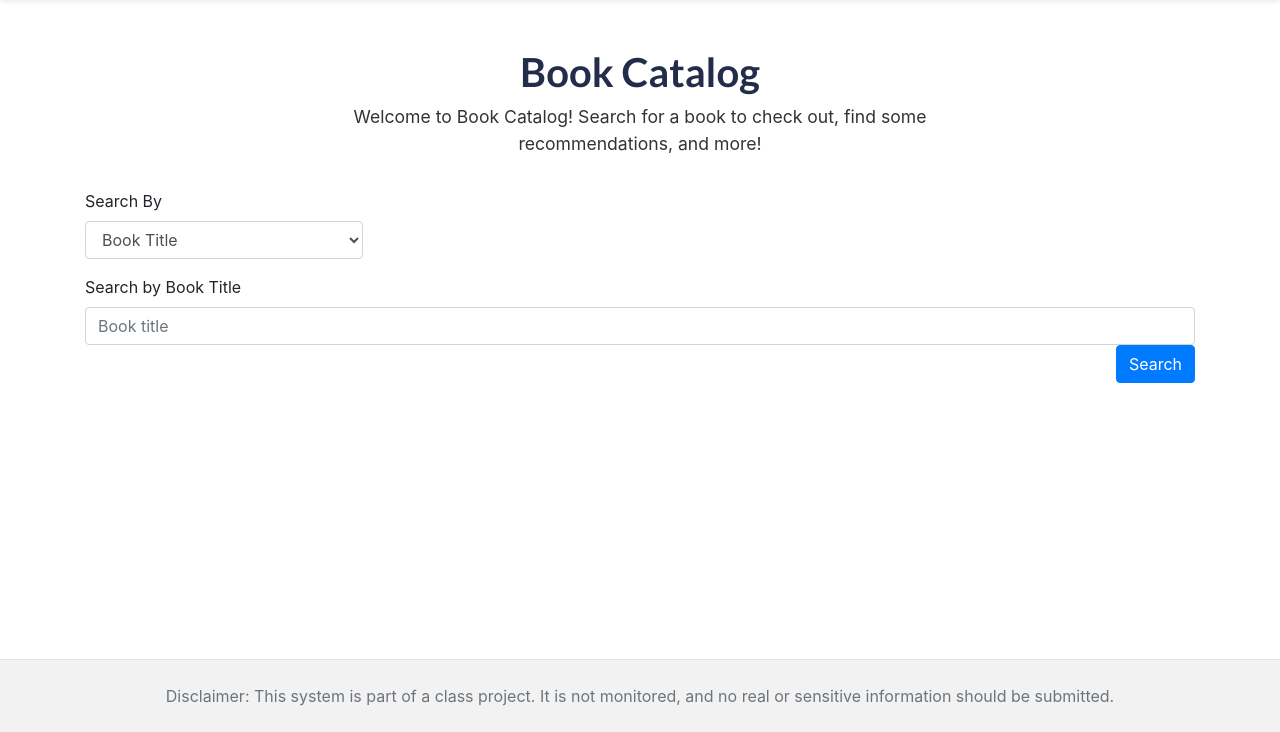
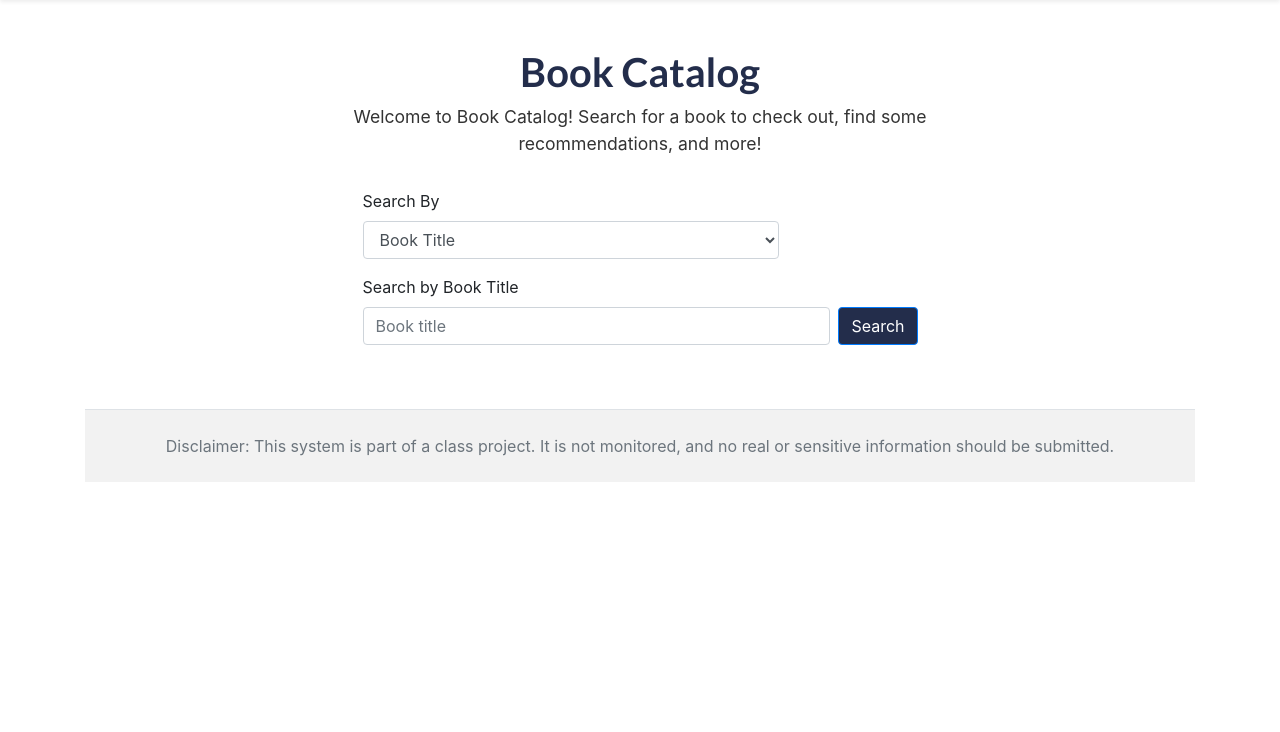
Before and after one commit to rehani1/bookcataloging, a Django app: page / in a window 1280 px wide. Shown: the part 68-800 px from the top of the page. Run offline with Django 4.2, Linux system fonts and the light colour scheme; the visitor is signed in with stand-in values (Sample User, id 1); some libraries are stand-ins or nearby versions.

Commit message:
make colors and formatting better for home page and search
Signed-off-by: yuinacats@gmail.com <yuinacats@gmail.com>

```diff
--- a/bookcataloging/templates/bookcataloging/footer.html
+++ b/bookcataloging/templates/bookcataloging/footer.html
@@ -1,4 +1,7 @@
-<footer class="text-center text-lg-start bg-body-tertiary text-muted">
+{% load static %}
+<link rel="stylesheet" href="{% static 'bookcataloging/home.css' %}">
+
+<footer class="text-center text-lg-start bg-body-tertiary text-muted mt-auto">
     <section class="d-flex justify-content-center justify-content-lg-between p-4 border-bottom">
 
     </section>
--- a/bookcataloging/templates/bookcataloging/index.html
+++ b/bookcataloging/templates/bookcataloging/index.html
@@ -6,12 +6,13 @@
     <meta charset="UTF-8">
     <meta name="viewport" content="width=device-width, initial-scale=1.0">
     <meta name="author" content="Yuina Barzdukas">
-    <title>Book Home Page</title>
+    <title>Search Results</title>
     <link rel="stylesheet" href="{% static 'bookcataloging/home.css' %}">
     <link href="https://stackpath.bootstrapcdn.com/bootstrap/4.3.1/css/bootstrap.min.css" rel="stylesheet">
 </head>
 
-<body class ="d-flex flex-column min-vh-100">
+
+<body>
     <header>
         {% include "bookcataloging/navbar.html" %}
     </header>
@@ -24,9 +25,10 @@
             Welcome to Book Catalog! Search for a book to check out, find some recommendations, and more!
         </p>
 
-
+        <div class="d-flex justify-content-center align-items-center">
+            <div class="w-50">
                 <form action="{% url 'bookcataloging:index' %}" method="get">
-            <div class="form-group w-25 ">
+                    <div class="form-group w-75 ">
                         <label for="search-category">Search By</label>
                         <select class="form-control" id="search_by" name="search_by" onchange="this.form.submit()">
                             <option value="title" {% if search_by == "title" %}selected{% endif %}>Book Title</option>
@@ -38,8 +40,10 @@
                     {% if search_by == "genre" %}
                         <form action="{% url 'bookcataloging:search' %}" method="get">
                             <input type="hidden" name="search_by" value="genre">
+                            <div class="d-flex align-items-center gap-2">
+                            <div class="form-group w-100">
                             <label for="genre">Search by Genre</label>
-                    <select class="form-control w-25" id="query" name="query" onchange="this.form.submit()">
+                            <select class="form-control" id="query" name="query">
                                 <option value="all_genres">Select</option>
                                 <option value="fantasy">Fantasy</option>
                                 <option value="mystery">Mystery</option>
@@ -49,31 +53,36 @@
                                 <option value="historical">Historical</option>
                                 <option value="thriller">Thriller</option>
                             </select>
-                    <div class="justify-content-end d-flex">
-                        <button type="submit" class="btn btn-primary ml-2">Search</button>
+                            </div>
+                            <button type="submit" class="btn btn-primary ml-2 mt-3" style="background-color: #232d4b">Search</button>
                         </div>
                         </form>
                     {% elif search_by == "author" %}
                         <form action="{% url 'bookcataloging:search' %}" method="get">
                             <input type="hidden" name="search_by" value="author">
+                            <div class="d-flex align-items-center gap-2">
+                            <div class="form-group w-100">
                             <label for="query">Search by Author</label>
                             <input class="form-control" type="search"  id="query" name="query" placeholder="Author name">
-                    <div class="justify-content-end d-flex">
-                        <button type="submit" class="btn btn-primary ml-2">Search</button>
+                            </div>
+                            <button type="submit" class="btn btn-primary ml-2 mt-3" style="background-color: #232d4b">Search</button>
                         </div>
                         </form>
                     {% else %}
                         <form action="{% url 'bookcataloging:search' %}" method="get">
+                            <div class="d-flex align-items-center gap-2">
+                                <div class="form-group w-100">
                                 <label for="query">Search by Book Title</label>
                                 <input class="form-control" type="search"  id="query" name="query" placeholder="Book title">
-                    <div class="justify-content-end d-flex">
-                        <button type="submit" class="btn btn-primary ml-2">Search</button>
+                                </div>
+                            <button type="submit" class="btn btn-primary ml-2 mt-3" style="background-color: #232d4b">Search</button>
                         </div>
                         </form>
                     {% endif %}
+         </div>
+        </div>
 
 
-    </main>
 </body>
 <footer>
     {% include "bookcataloging/footer.html" %}
--- a/bookcataloging/templates/bookcataloging/navbar.html
+++ b/bookcataloging/templates/bookcataloging/navbar.html
@@ -59,7 +59,7 @@
               <i class="bi bi-collection me-1"></i> Collections
             </a></div>
                       <!-- Guest greeting -->
-            <span class="px-3 me-3 d-flex align-items-center" style="color: #ecf0f1;">
+            <span class="px-3 me-3 " style="color: #ecf0f1;">
               <i class="bi bi-person me-1"></i> Hello, Guest
             </span>
             <a href="{% provider_login_url 'google' %}" class="nav-link btn btn-sm rounded-pill px-3" style="background-color: rgba(39, 174, 96, 0.2); color: #ffffff; transition: all 0.2s;">
```
Also changed, not shown: bookcataloging/templates/bookcataloging/search.html (+4 -10 lines), bookcataloging/static/bookcataloging/home.css (line endings or trailing spaces). Lines whose indentation alone changed are shown as unchanged.
